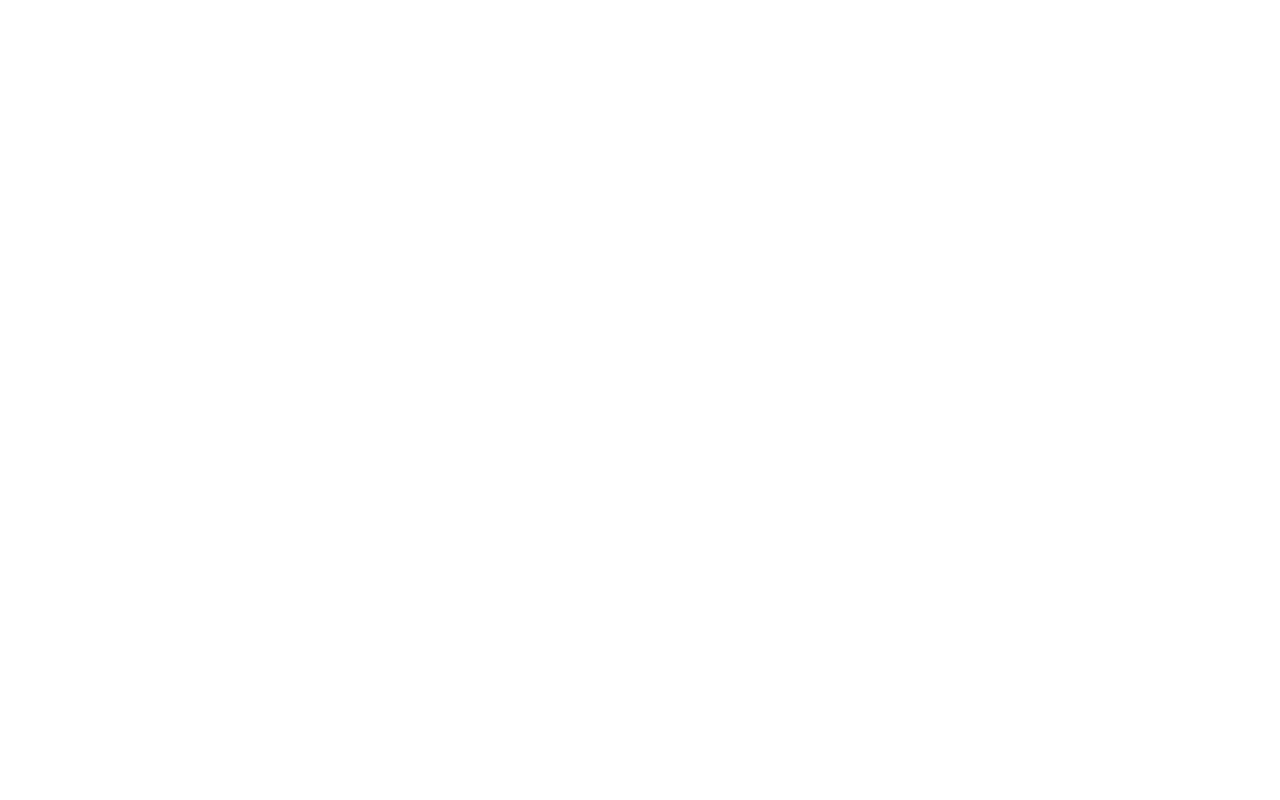
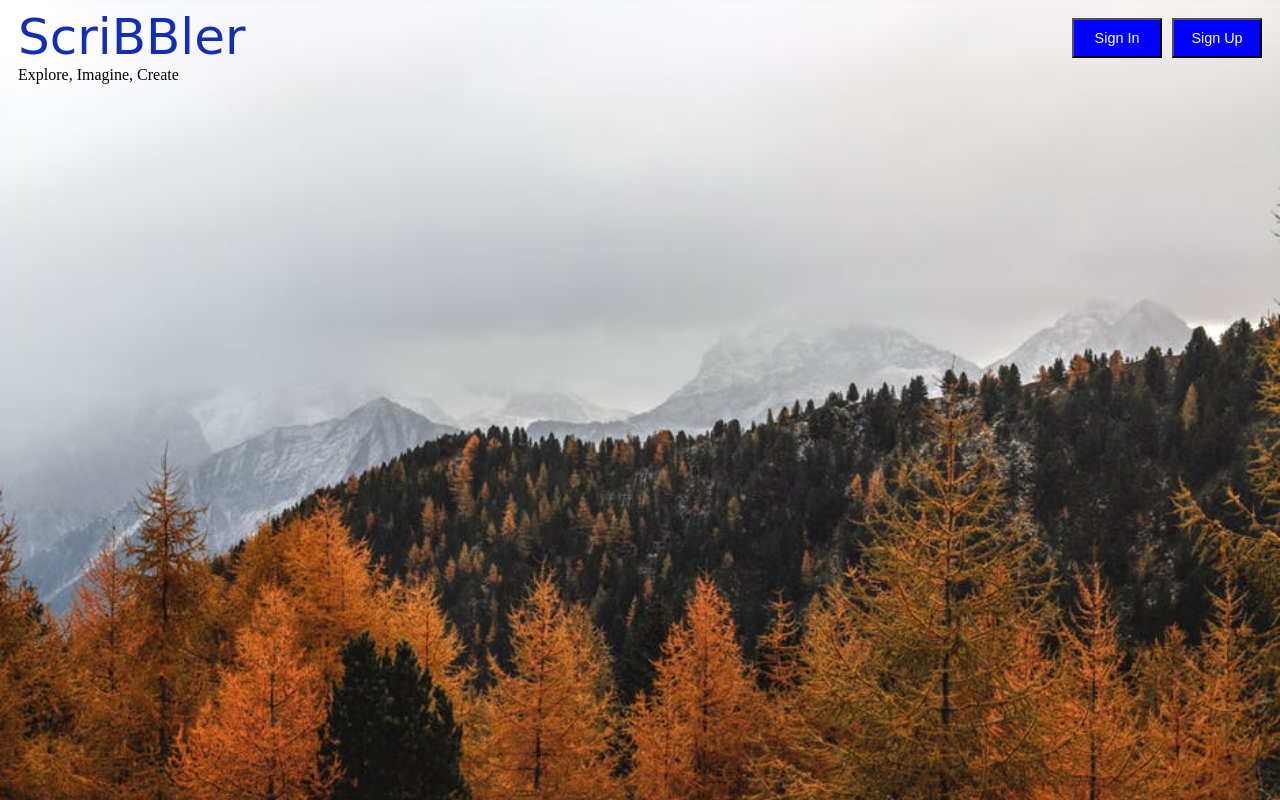
Before and after one commit to sahejk/Scribbler, a plain HTML site: page index.html in a window 1280 px wide. Drawn offline with Linux system fonts and the light colour scheme; a web font is replaced by a local one.

Commit message:
Add initial header and background image

```diff
--- a/index.html
+++ b/index.html
@@ -1,13 +1,18 @@
-<!DOCTYPE html>
-<html>
-
 <head>
     <!-- TODO: Include Font Awesome file here -->
+    <link rel="stylesheet" href="./style/index.css">
     <!-- TODO: Include Google Fonts file here -->
+    <link href="https://fonts.googleapis.com/css?family=Montez&display=swap" rel="stylesheet">
 </head>
 
 <body>
     <!-- TODO: Include all your code for the header and home page here -->
+    <div class="header">
+        <input class="topButtons" type="button" value="Sign Up">
+        <input class="topButtons" type="button" value="Sign In">
+        <a id="pageTitle" class="logo-title">ScriBBler</a>
+        <p class="middleText">Explore, Imagine, Create</p>
+    </div>
 </body>
 
 </html>
--- /dev/null
+++ b/style/index.css
@@ -0,0 +1,51 @@
+body {
+    background-image: url("../images/background.jpg");
+    background-repeat: no-repeat;
+    background-attachment: fixed;
+  background-size: cover;
+}
+
+button {
+    background-color: #4CAF50;
+    color: white;
+    padding: 14px 20px;
+    margin: 8px 0;
+    border: none;
+    cursor: pointer;
+    width: 100%;
+    opacity: 0.9;
+}
+button:hover {
+ opacity:1;
+}
+input.topButtons {
+ width: 90px;
+ padding: 10px;
+ cursor: pointer;
+ font-weight: 500;
+ font-size: 90%;
+ background: #0000ff;
+ color: #fff;
+ float: right;
+
+ margin: 10px 10px 0px 0px;
+ font-family: Arial, Helvetica, sans-serif;
+}
+
+.logo-title {
+font-family: 'Montez', cursive;
+font-size: 50px;
+color: #112fb4;
+margin: auto;
+text-decoration: none;
+margin: 10px 10px 0px 10px;
+}
+h1{
+    text-align: center;
+    font-family: 'Abel', sans-serif;
+}
+.middleText {
+    font-family: 'Ubuntu Mono';
+    margin-top: 0;
+    margin: 0 0 0px 10px;
+}
```
Also changed, not shown: 1 other file.
